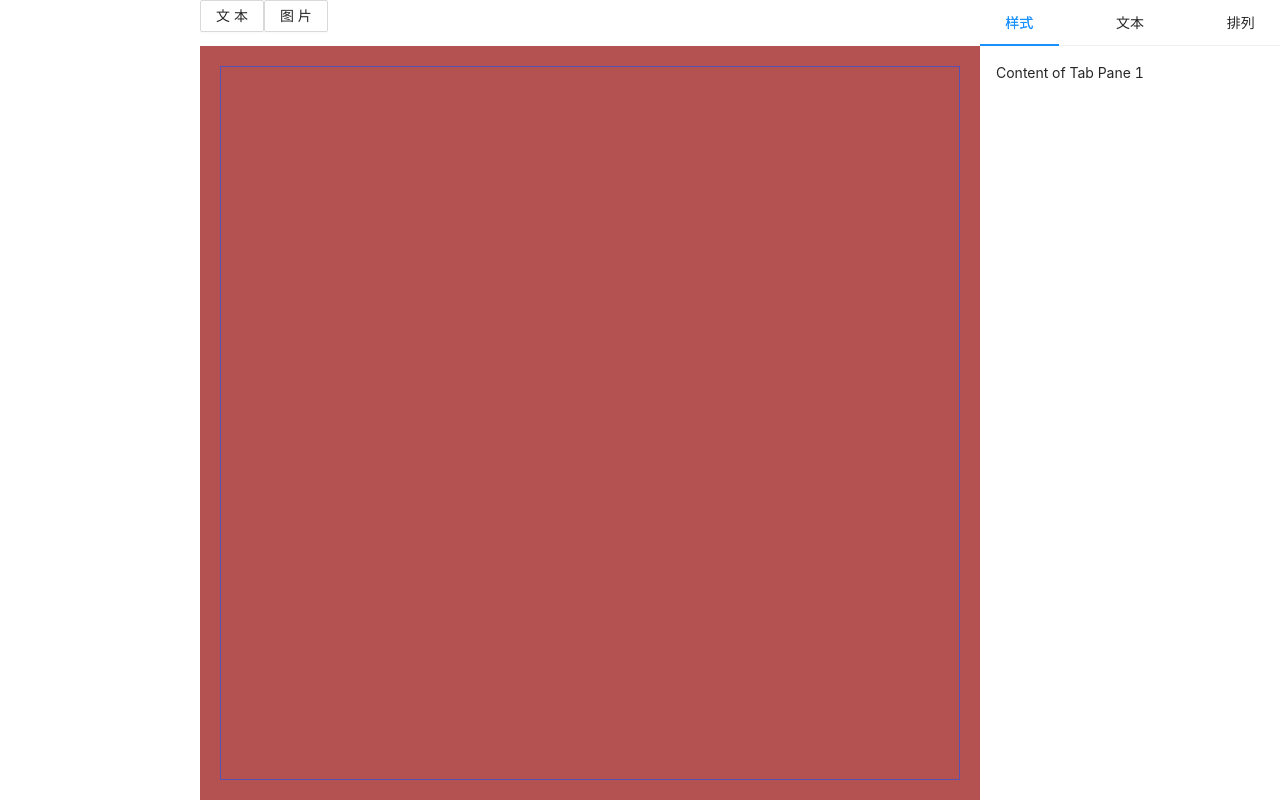
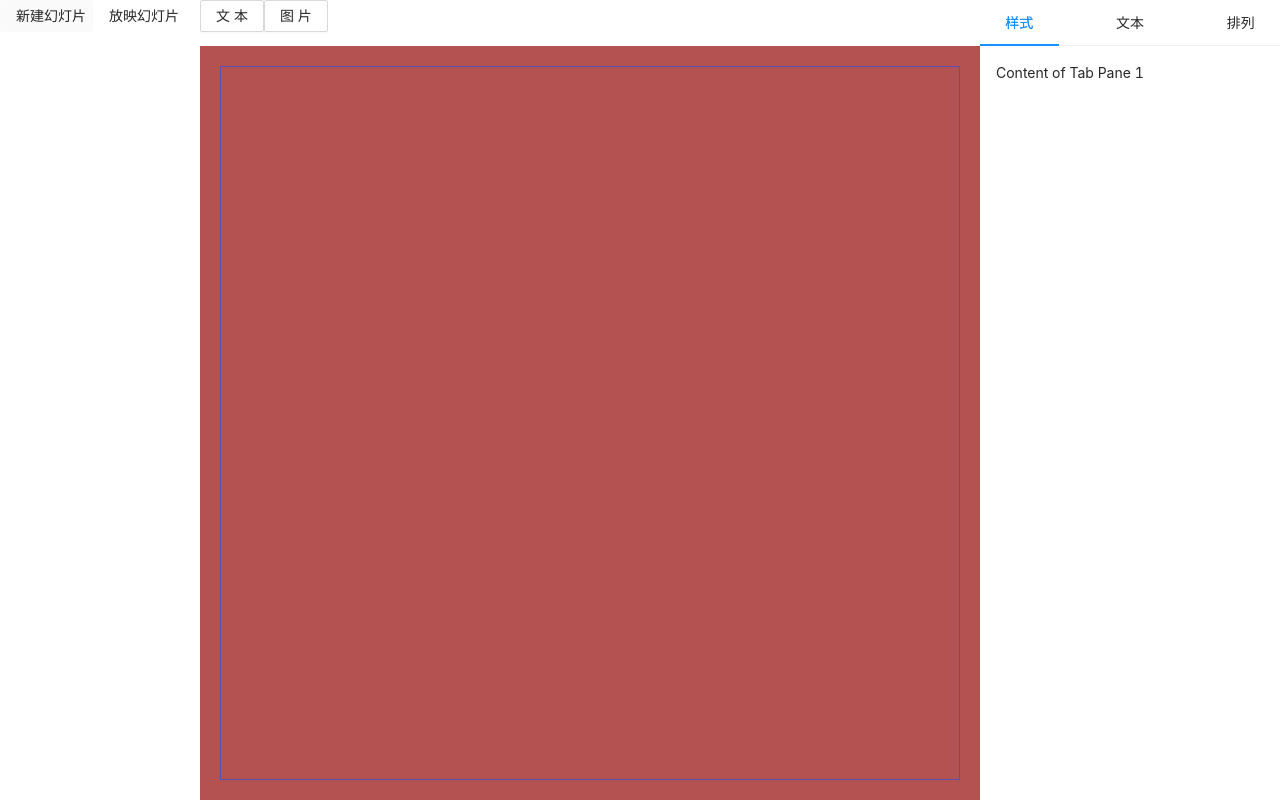
Before and after one commit to ywy739/online_ppt, a React app: page / in a window 1280 px wide. Built offline with nearby package versions, Linux system fonts and the light colour scheme.

Commit message:
feat: 放映数据流

```diff
--- a/src/layout/App.tsx
+++ b/src/layout/App.tsx
@@ -1,15 +1,25 @@
+import { useAppSelector } from '../hooks/useAppSelector';
 import style from './App.module.scss';
 import Editor from './Editor';
+import PreviewArea from './Preview';
 import Settings from './Settings';
 
 
 function App() {
+
+  const {isShowSlide} = useAppSelector(state => state.fullscreen);
+  if(isShowSlide) {
+    return <div>hhh</div>
+  }
+
   return (
     <div className={style.container}>
       <div className={style.main}>
         <Editor/>
       </div>
-      <div className={style.left}></div>
+      <div className={style.left}>
+        <PreviewArea/>
+      </div>
       <div className={style.right}>
         <Settings/>
       </div>
--- a/src/layout/Editor/index.tsx
+++ b/src/layout/Editor/index.tsx
@@ -1,5 +1,4 @@
 import { Button } from "antd";
-import { useRef } from "react";
 import { addEle } from "../../store/editingSlide";
 import style from './index.module.scss';
 import { useAppSelector } from "../../hooks/useAppSelector";
--- /dev/null
+++ b/src/layout/Preview/index.module.scss
@@ -0,0 +1,15 @@
+.container{
+   height: 100%;
+   display: flex;
+   flex-direction: column;
+
+   .toolbar{
+   flex: 0 1 46px;
+   background: #ffffff;
+   }
+   :global {
+     .ant-btn {
+      padding-right: 6px;
+     }
+   }
+ }
--- /dev/null
+++ b/src/layout/Preview/index.tsx
@@ -0,0 +1,22 @@
+import { Button } from 'antd';
+import { useAppDispatch } from '../../hooks/useAppDispatch';
+import { setFullscreen } from '../../store/fullscreen';
+import style from './index.module.scss';
+
+const PreviewArea = () => {
+    const dispatch = useAppDispatch();
+
+    return (
+        <div className={style.container}>
+        <div className={style.toolbar} >
+            <Button size='middle' type='text'>新建幻灯片</Button>
+            <Button size='middle' type='text' onClick={() => dispatch(setFullscreen(true))}>放映幻灯片</Button>
+        </div>
+        <div className={style.preview}>
+
+        </div>
+        </div>
+    );
+}
+
+export default PreviewArea;
--- a/src/store/fullscreen.ts
+++ b/src/store/fullscreen.ts
@@ -1,15 +1,23 @@
 import { createSlice, PayloadAction } from "@reduxjs/toolkit";
 
-const initialState: Boolean = false
+type State = {
+    isShowSlide: boolean;
+}
+
+const initialState: State = {
+    isShowSlide: false,
+}
 
 const fullscreen = createSlice({
     name: 'fullscreen',
     initialState,
     reducers: {
         setFullscreen(state, { payload }: PayloadAction<boolean>) {
-            state = payload;
+            state.isShowSlide = payload;
         },
     },
   });
 
+  export const {setFullscreen} = fullscreen.actions;
+
   export default fullscreen.reducer;
```
